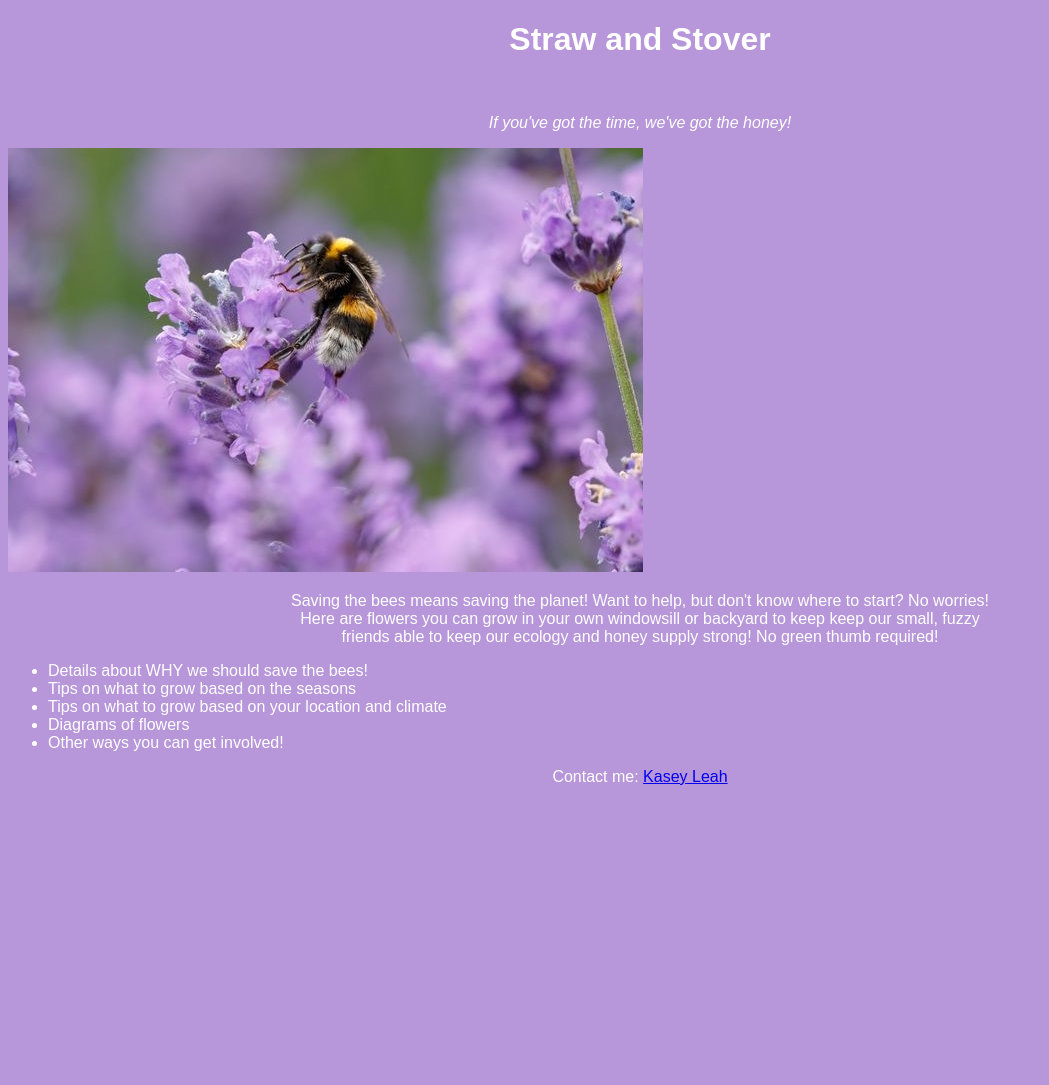
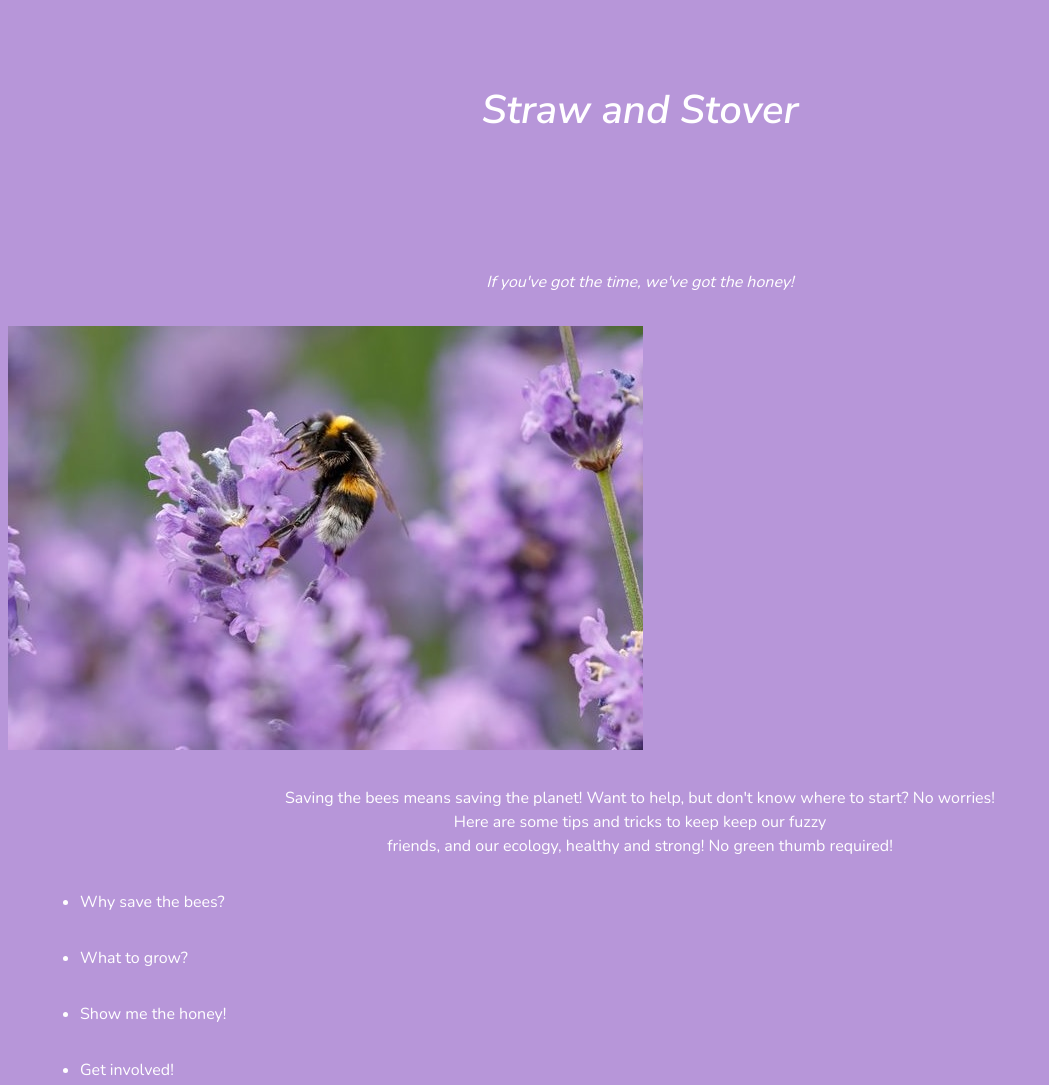
Before and after one commit to klgreenbaum/klgreenbaum.github.io, a plain HTML site: page unit_3/index1.html in a window 1280 px wide. Shown: the top 1085 px of the page, without its empty margins (0-1049 px from the left). Before the commit the page ends 802 px from the top, so only its background shows below. Drawn offline with nearby package versions, Linux system fonts and the light colour scheme.

Commit message:
Unit 4 Updates to Website

```diff
--- a/unit_3/css/style1.css
+++ b/unit_3/css/style1.css
@@ -1,3 +1,6 @@
+@import url('https://fonts.googleapis.com/css?family=Nunito|Nunito+Sans:600i&display=swap');
+@import url('https://fonts.googleapis.com/css?family=Nunito&display=swap');
+
 body {
     background-color: #B796D9;
 }
@@ -5,22 +8,34 @@ body {
 h1 {
     color: #FFFFFF;
     text-align: center;
-    font-family: sans-serif
+    font-family: 'Nunito Sans', sans-serif;
+    font-size: 40px;
+    line-height: 1.5em;
+    margin: 2em;
 }
 
 li{
     color: #FFFFFF;
-    font-family: sans-serif;
+    font-family: 'Nunito', sans-serif;
+    font-size: 16px;
+    line-height: 1.5em;
+    margin: 2em;
 }
 
 i, p {
     color: #FFFFFF;
-    font-family: sans-serif;
+    font-family: 'Nunito', sans-serif;
+    font-size: 16px;
+    line-height: 1.5em;
+    margin: 2em;
 }
 
 p {
     font-style: normal;
     text-align: center;
-    font-family: sans-serif;
-    color: #FFFFFF
+    font-family: 'Nunito', sans-serif;
+    color: #FFFFFF;
+    font-size: 16px;
+    line-height: 1.5em;
+    margin: 2em;
 }
--- a/unit_3/index1.html
+++ b/unit_3/index1.html
@@ -14,15 +14,15 @@
       title="bees">
 
     <p>Saving the bees means saving the planet! Want to help, but don't know where to start? No worries!
-    <br>Here are flowers you can grow in your own windowsill or backyard to keep keep our small, fuzzy
-    <br>friends able to keep our ecology and honey supply strong! No green thumb required!</p>
+    <br>Here are some tips and tricks to keep keep our fuzzy
+    <br>friends, and our ecology, healthy and strong! No green thumb required!</p>
 
     <ul>
-    <li>Details about WHY we should save the bees!</li>
-    <li>Tips on what to grow based on the seasons</li>
-    <li>Tips on what to grow based on your location and climate</li>
-    <li>Diagrams of flowers</li>
-    <li>Other ways you can get involved!</li>
+    <li>Why save the bees?</li>
+    <li>What to grow?</li>
+    <li>Show me the honey!</li>
+    <li>Get involved!</li>
+    <li>Bee informed!</li>
     </ul>
 
     <p>Contact me: <a href="mailto: klgreenbaum@gmail.com">Kasey Leah</a></p>
```
